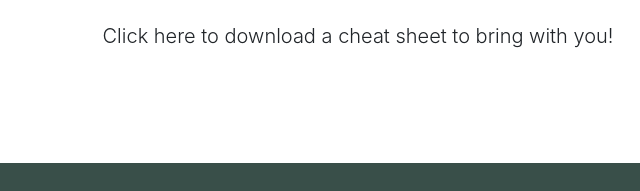
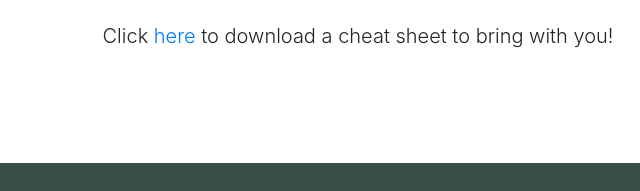
Before and after one commit to 3innielee/evoo, a website with bundled scripts: page index.html in a window 1280 px wide. Shown: the part 6003-6194 px from the top of the page, 282-922 px from the left. Built offline with nearby package versions, Linux system fonts and the light colour scheme; a web font is replaced by a local one.

Commit message:
buyer's guide

```diff
--- a/index.html
+++ b/index.html
@@ -357,7 +357,7 @@
         </div>
         <br>
         <div class="col-lg-8 m-auto text-center">
-            <p class="lead">Click here to download a cheat sheet to bring with you!</p>
+            <p class="lead">Click <a href="img/checklist.pdf">here</a> to download a cheat sheet to bring with you!</p>
         </div>
       </div>
     </section>
```
Also changed, not shown: 4 other files.
